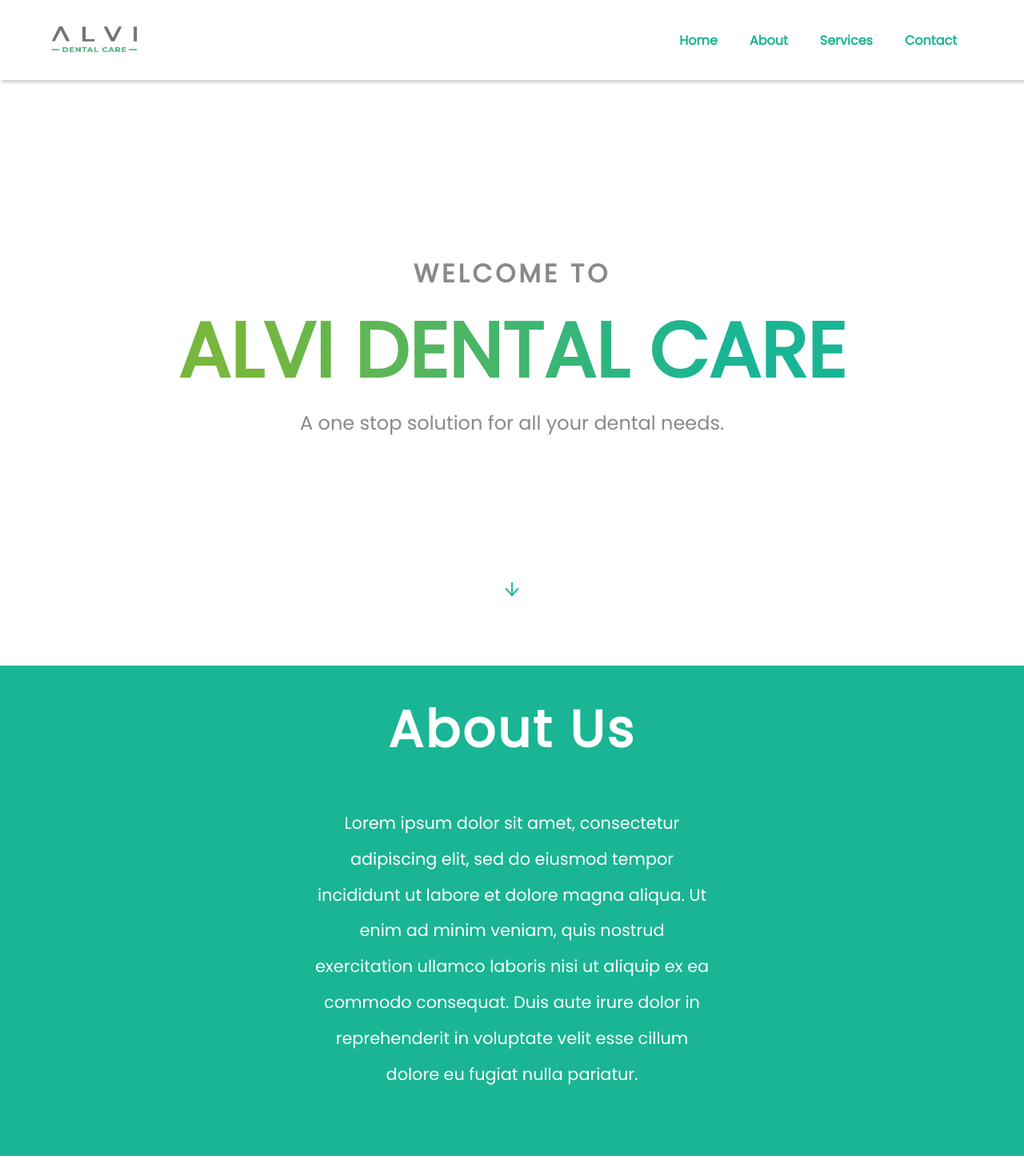
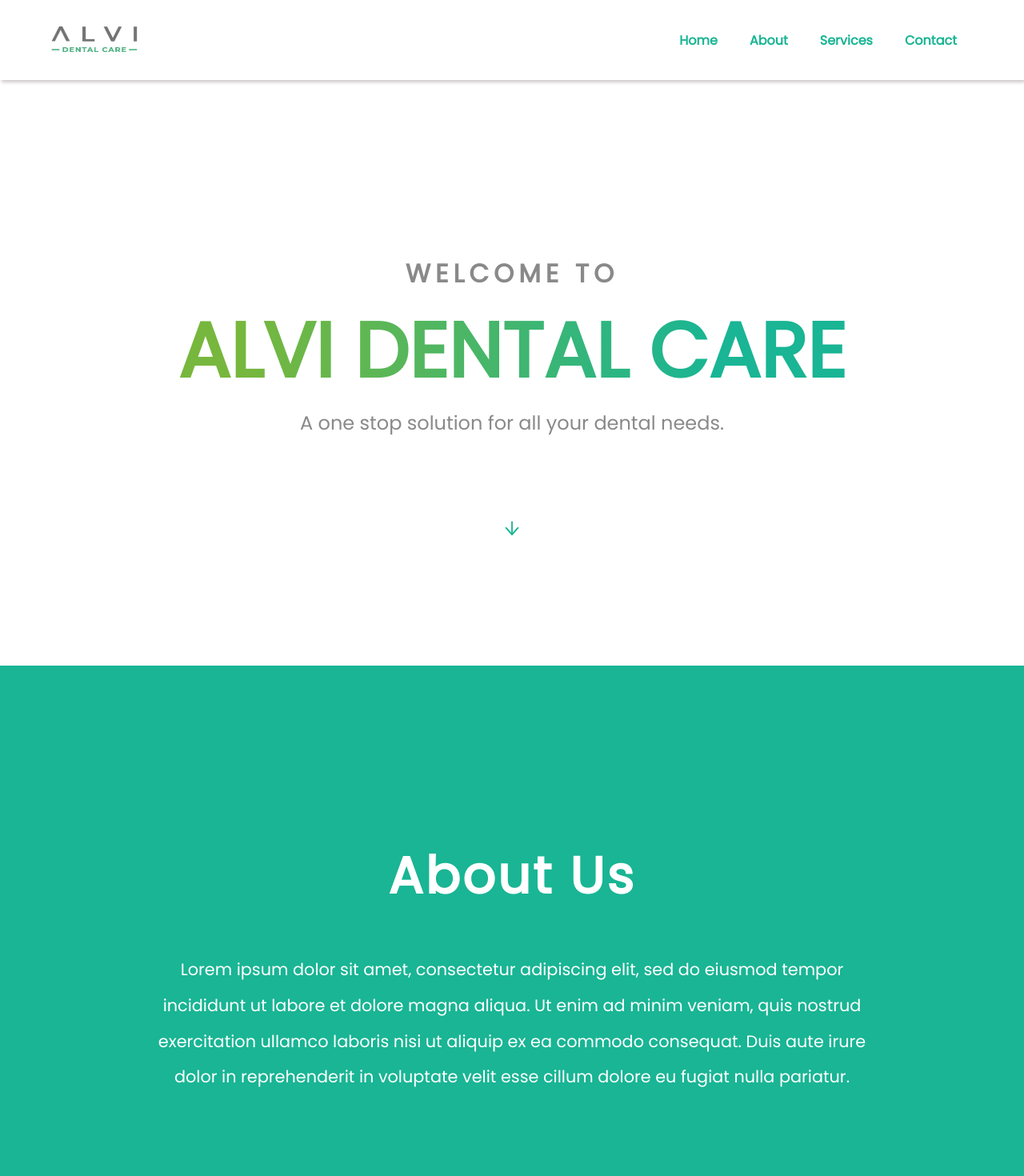
Before and after one commit to sayamalvi/alvidentalcare, a React (Create React App) app: page / in a window 1280 px wide. Shown: the top 1470 px of the page at 80% size. Built offline with nearby package versions, Linux system fonts and the light colour scheme.

Commit message:
added favicon

```diff
--- a/public/index.html
+++ b/public/index.html
@@ -6,8 +6,7 @@
   <link rel="icon" href="%PUBLIC_URL%/favicon.ico" />
   <meta name="viewport" content="width=device-width" />
   <meta name=" theme-color" content="#000000" />
-
-  <link rel="manifest" href="%PUBLIC_URL%/manifest.json" />
+  <link rel="icon" type="image/x-icon" href="/favicon.png">
 
   <title>Alvi Dental Care</title>
 </head>
--- a/src/components/About/About.module.scss
+++ b/src/components/About/About.module.scss
@@ -1,9 +1,14 @@
 @import "../../styles/variables.scss";
 .about {
+    display: flex;
+    flex-direction: column;
+    align-items: center;
+    justify-content: center;
     background-color: $darkGreen;
     text-align: center;
     min-width: 100vw;
     padding: 2rem;
+    height: 100vh;
     &__heading {
         font-size: 3rem;
         @include breakpoint(md) {
@@ -12,14 +17,13 @@
         letter-spacing: 3px;
     }
     &__para {
+        margin-top: 2rem;
         font-size: 1.2rem;
         line-height: 2rem;
-        padding: 3rem 0;
-
         @include breakpoint(md) {
             font-size: 1.3rem;
             line-height: 2.8rem;
-            max-width: 500px;
+            max-width: 70vw;
             text-align: center;
             margin: 0 auto;
             padding: 3rem 0;
--- a/src/components/Heading/Heading.module.scss
+++ b/src/components/Heading/Heading.module.scss
@@ -21,7 +21,9 @@
     justify-content: center;
     align-items: center;
     text-align: center;
-    height: 100vh;
+    align-self: center;
+    height: 100%;
+    min-height: 100vh;
     padding: 2rem;
     @include breakpoint(md) {
         margin-top: 2rem;
@@ -36,7 +38,7 @@
     &__first {
         color: rgb(138, 137, 137);
         font-size: 2rem;
-        letter-spacing: 4px;
+        letter-spacing: 6px;
     }
     &__para {
         font-size: 1.5rem !important;
@@ -59,9 +61,9 @@
         color: $darkGreen;
         width: 4rem;
         position: absolute;
-        top: 120%;
+        top: 90vh;
         @include breakpoint(md) {
-            top: 90%;
+            top: 80%;
         }
         animation: jumpInfinite 2s infinite;
     }
--- a/src/components/Navbar/Nav.module.scss
+++ b/src/components/Navbar/Nav.module.scss
@@ -52,7 +52,7 @@
         right: 100%;
         bottom: 0;
         width: 100%;
-        height: 100vh;
+        height: 100%;
         position: fixed;
         display: flex;
         flex-direction: column;
```
Also changed, not shown: 1 other file (tests, documents, lock files or other folders).
